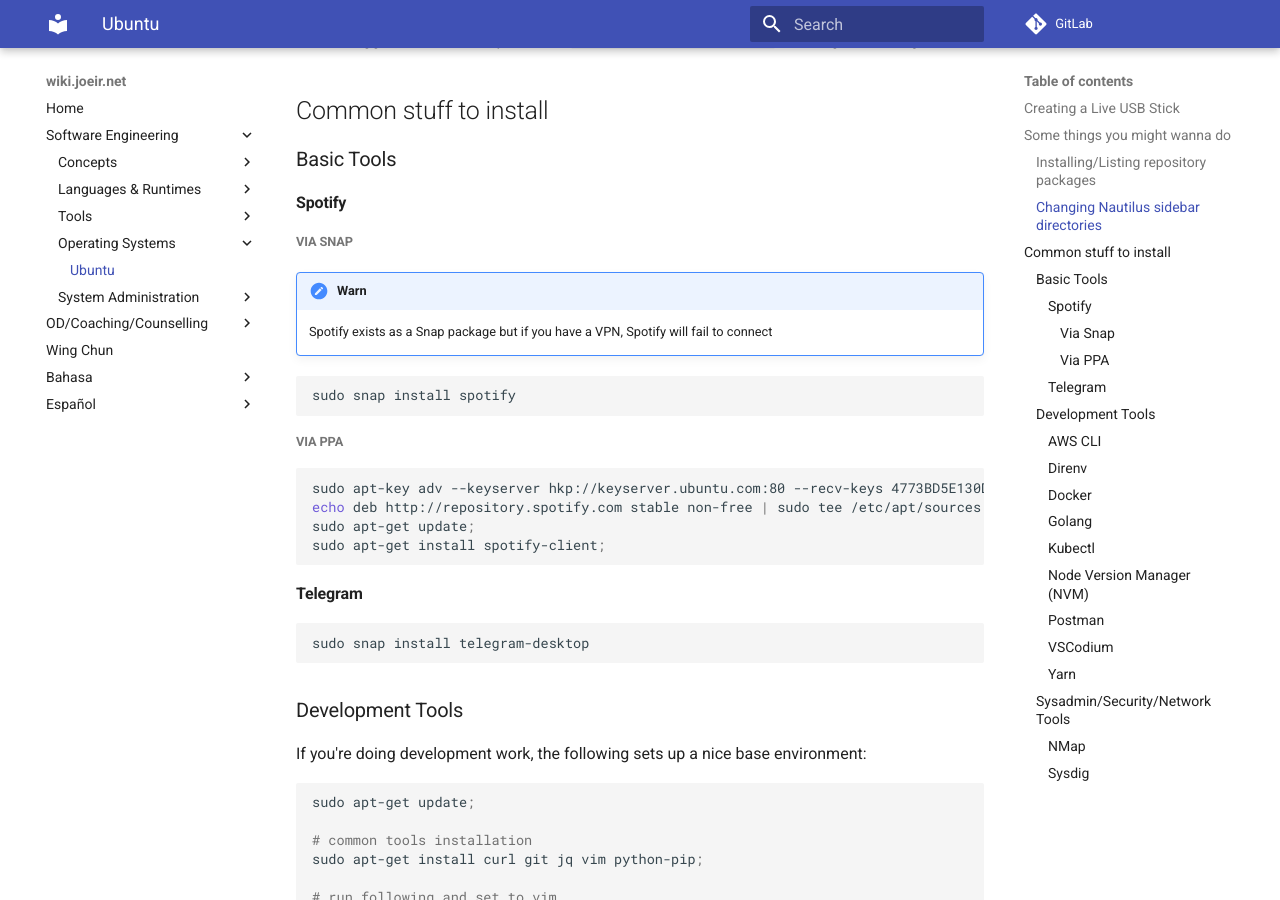
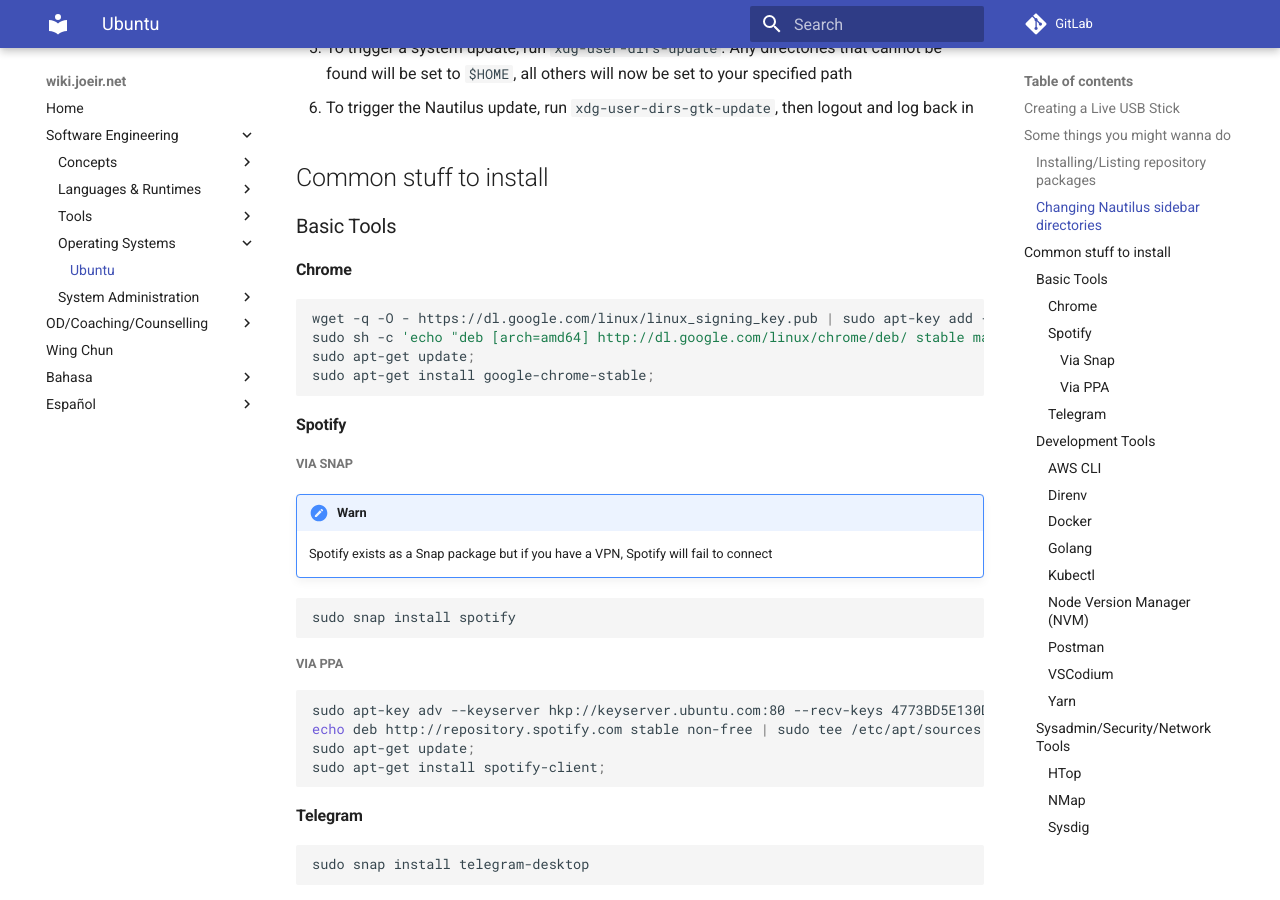
Before and after one commit to zephinzer/wiki.joeir.net, an MkDocs documentation site: the page built from docs/software-engineering/os/ubuntu.md, in a window 1280 px wide and 900 px high, scrolled down 2284 px. Built offline with MkDocs 1.6.1 and Material for MkDocs 9.7.7, drawn with Linux system fonts in a browser that asks for light colours; comment, search, counter and statistics services are not loaded; some of the changed text lies outside the part shown.

Commit message:
added google chrome installation instructions

````diff
--- a/docs/software-engineering/os/ubuntu.md
+++ b/docs/software-engineering/os/ubuntu.md
@@ -7,6 +7,7 @@
     - [Changing Nautilus sidebar directories](#changing-nautilus-sidebar-directories)
   - [Common stuff to install](#common-stuff-to-install)
     - [Basic Tools](#basic-tools)
+      - [Chrome](#chrome)
       - [Spotify](#spotify)
         - [Via Snap](#via-snap)
         - [Via PPA](#via-ppa)
@@ -22,6 +23,7 @@
       - [VSCodium](#vscodium)
       - [Yarn](#yarn)
     - [Sysadmin/Security/Network Tools](#sysadminsecuritynetwork-tools)
+      - [HTop](#htop)
       - [NMap](#nmap)
       - [Sysdig](#sysdig)
 
@@ -86,6 +88,15 @@
 ## Common stuff to install
 
 ### Basic Tools
+
+#### Chrome
+
+```sh
+wget -q -O - https://dl.google.com/linux/linux_signing_key.pub | sudo apt-key add -;
+sudo sh -c 'echo "deb [arch=amd64] http://dl.google.com/linux/chrome/deb/ stable main" >> /etc/apt/sources.list.d/google.list';
+sudo apt-get update;
+sudo apt-get install google-chrome-stable;
+```
 
 #### Spotify
 
@@ -226,11 +237,18 @@
 
 ### Sysadmin/Security/Network Tools
 
-The following sets up essential
+The following sets up essential tools:
 
 ```sh
 sudo apt-get update;
 sudo apt-get install iperf net-tools openssl traceroute;
+```
+
+#### HTop
+
+```sh
+sudo apt-get update;
+sudo apt-get install htop;
 ```
 
 #### NMap
````
